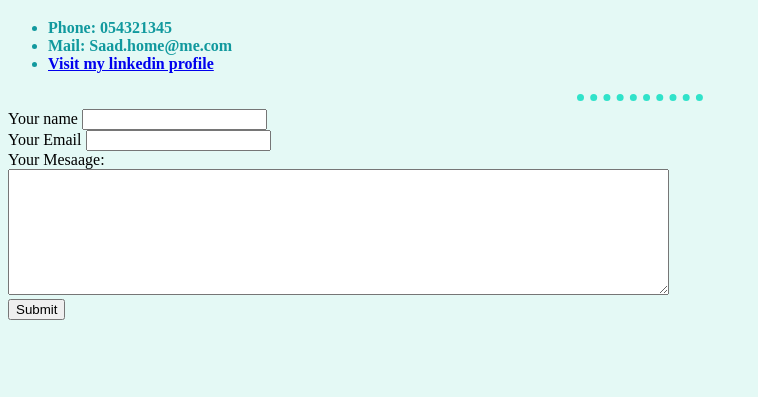
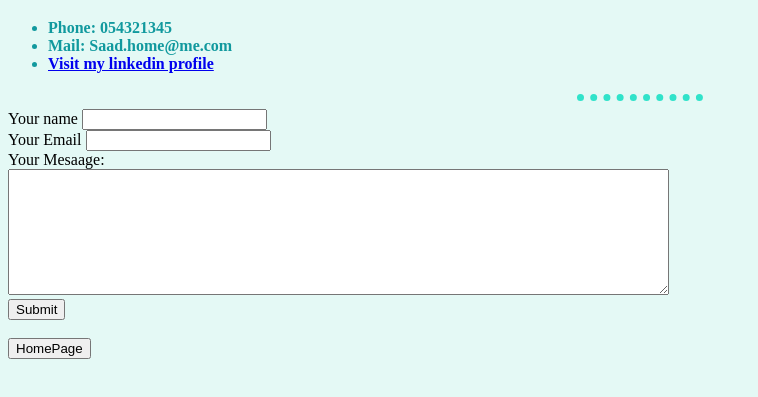
Before and after one commit to saadAwd/CV, a plain HTML site: page ContactMe.html in a window 1280 px wide. Shown: the part 61-458 px from the top of the page, without its empty margins (0-758 px from the left). Drawn offline with Linux system fonts and the light colour scheme.

Commit message:
Add files via upload

```diff
--- a/ContactMe.html
+++ b/ContactMe.html
@@ -29,6 +29,10 @@
     <input type="submit" name="">
 
   </form>
+  <br>
+  <form action="index.html">
+      <input type="submit" value="HomePage" />
+  </form>
 </body>
 
 </html>
```
